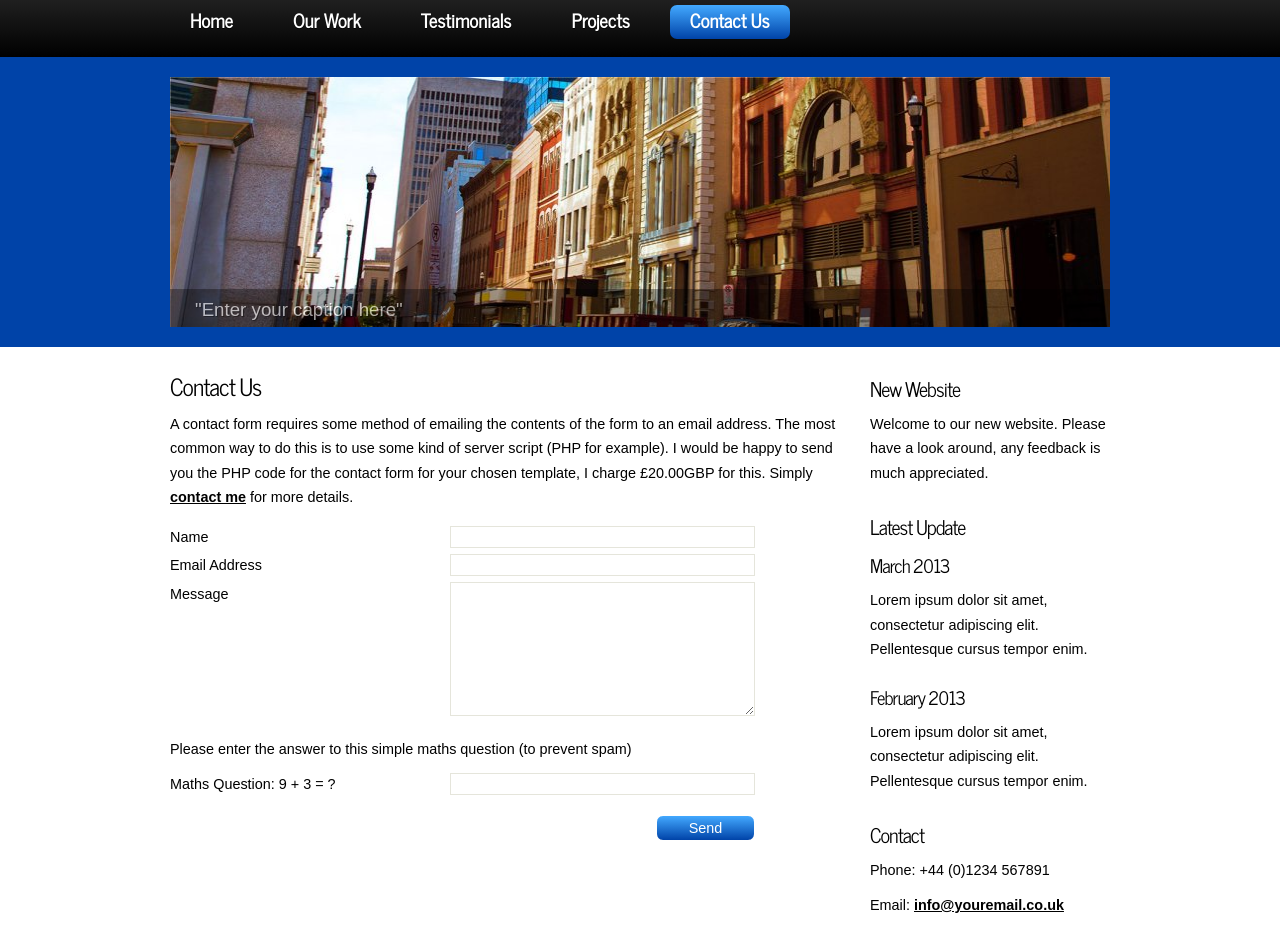
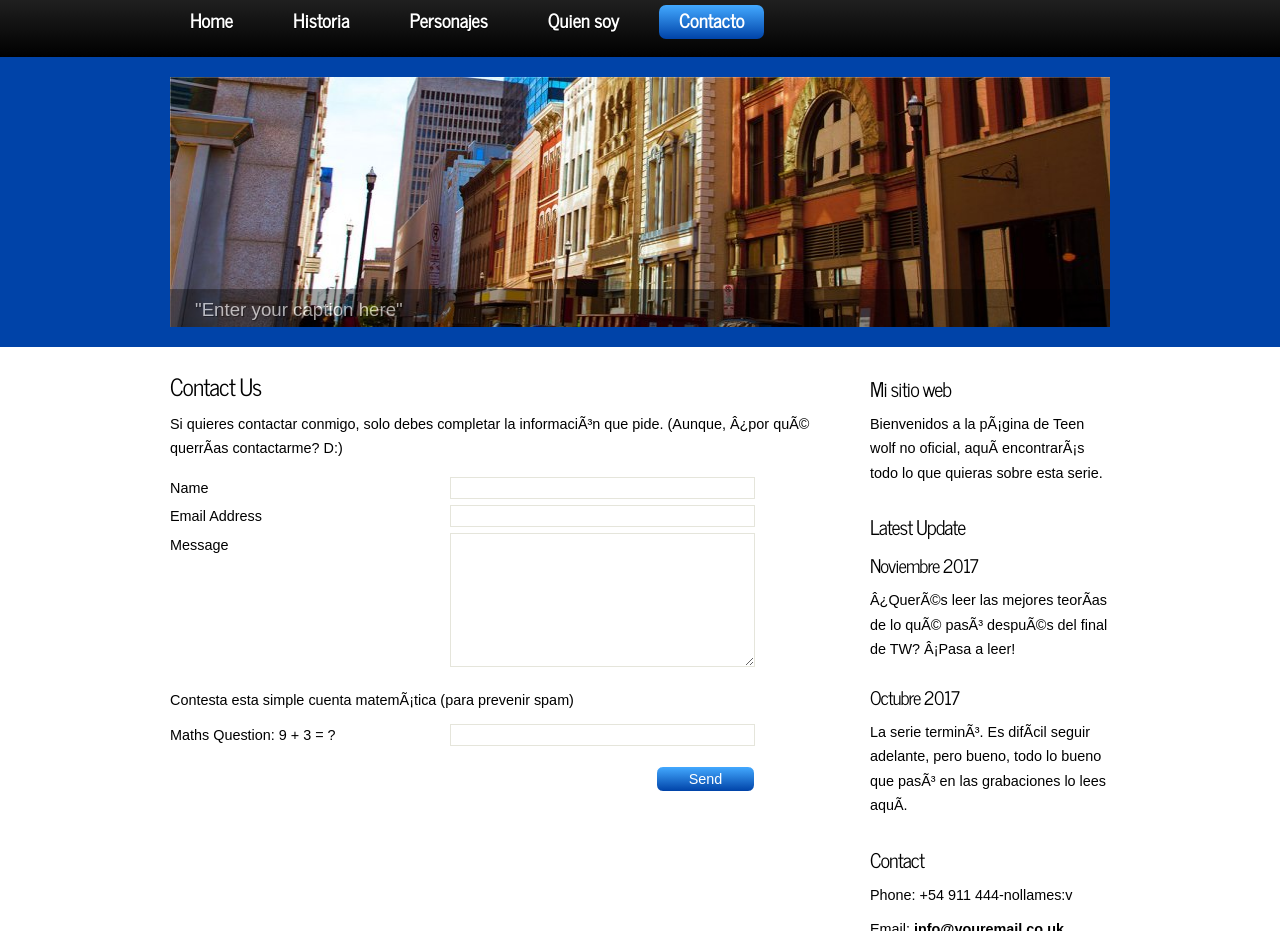
Before and after one commit to Agussantillan/TeenW, a plain HTML site: page contact.html in a window 1280 px wide. Shown: the part 93-1024 px from the top of the page. Drawn offline with Linux system fonts and the light colour scheme.

Commit message:
Update contact.html

```diff
--- a/contact.html
+++ b/contact.html
@@ -2,7 +2,7 @@
 <html>
 
 <head>
-  <title>Free HTML5 Templates</title>
+  <title>Teen Wolf</title>
   <meta name="description" content="website description" />
   <meta name="keywords" content="website keywords, website keywords" />
   <meta http-equiv="content-type" content="text/html; charset=windows-1252" />
@@ -17,17 +17,17 @@
     <header>
 	  <div id="strapline">
 	    <div id="welcome_slogan">
-	      <h3>Welcome To Free HTML5 <span>Streets</span></h3>
+	      <h3>Teen <span> Wolf</span></h3>
 	    </div><!--close welcome_slogan-->
       </div><!--close strapline-->
 	  <nav>
 	    <div id="menubar">
           <ul id="nav">
             <li><a href="index.html">Home</a></li>
-            <li><a href="ourwork.html">Our Work</a></li>
-            <li><a href="testimonials.html">Testimonials</a></li>
-            <li><a href="projects.html">Projects</a></li>
-            <li class="current"><a href="contact.html">Contact Us</a></li>
+            <li><a href="ourwork.html">Historia</a></li>
+            <li><a href="testimonials.html">Personajes</a></li>
+            <li><a href="projects.html">Quien soy</a></li>
+            <li class="current"><a href="contact.html">Contacto</a></li>
           </ul>
         </div><!--close menubar-->
       </nav>
@@ -47,27 +47,27 @@
 	  <div class="sidebar_container">
 		<div class="sidebar">
           <div class="sidebar_item">
-            <h2>New Website</h2>
-            <p>Welcome to our new website. Please have a look around, any feedback is much appreciated.</p>
+            <h2>Mi sitio web</h2>
+            <p>Bienvenidos a la página de Teen wolf no oficial, aquí encontrarás todo lo que quieras sobre esta serie.</p>
           </div><!--close sidebar_item-->
         </div><!--close sidebar-->
 		<div class="sidebar">
           <div class="sidebar_item">
             <h2>Latest Update</h2>
-            <h3>March 2013</h3>
-            <p>Lorem ipsum dolor sit amet, consectetur adipiscing elit. Pellentesque cursus tempor enim.</p>
+            <h3>Noviembre 2017</h3>
+            <p>¿Querés leer las mejores teorías de lo qué pasó después del final de TW? ¡Pasa a leer!</p>
 		  </div><!--close sidebar_item-->
         </div><!--close sidebar-->
 		<div class="sidebar">
           <div class="sidebar_item">
-            <h3>February 2013</h3>
-            <p>Lorem ipsum dolor sit amet, consectetur adipiscing elit. Pellentesque cursus tempor enim.</p>
+            <h3>Octubre 2017</h3>
+            <p>La serie terminó. Es difícil seguir adelante, pero bueno, todo lo bueno que pasó en las grabaciones lo lees aquí.</p>
 		  </div><!--close sidebar_item-->
         </div><!--close sidebar-->
         <div class="sidebar">
           <div class="sidebar_item">
             <h2>Contact</h2>
-            <p>Phone: +44 (0)1234 567891</p>
+            <p>Phone: +54 911 444-nollames:v</p>
             <p>Email: <a href="mailto:info@youremail.co.uk">info@youremail.co.uk</a></p>
           </div><!--close sidebar_item-->
         </div><!--close sidebar-->
@@ -77,11 +77,11 @@
         <div class="content_item">
 		  <div class="form_settings">
             <h2>Contact Us</h2>
-            <p style="padding-bottom: 15px;">A contact form requires some method of emailing the contents of the form to an email address. The most common way to do this is to use some kind of server script (PHP for example). I would be happy to send you the PHP code for the contact form for your chosen template, I charge &pound;20.00GBP for this. Simply <a href="http://www.freehtml5templates.co.uk/contact.php">contact me</a> for more details.</p>
+            <p style="padding-bottom: 15px;">Si quieres contactar conmigo, solo debes completar la información que pide. (Aunque, ¿por qué querrías contactarme? D:)</p>
 			<p><span>Name</span><input class="contact" type="text" name="your_name" value="" /></p>
             <p><span>Email Address</span><input class="contact" type="text" name="your_email" value="" /></p>
 			<p><span>Message</span><textarea class="contact textarea" rows="8" cols="50" name="your_message"></textarea></p>
-            <p style="padding: 10px 0 10px 0;">Please enter the answer to this simple maths question (to prevent spam)</p>
+            <p style="padding: 10px 0 10px 0;">Contesta esta simple cuenta matemática (para prevenir spam)</p>
 			<p><span>Maths Question: 9 + 3 = ?</span><input type="text" name="user_answer" class="contact" /><input type="hidden" name="answer" value="4d76fe9775" /></p>
             <p style="padding-top: 15px"><span>&nbsp;</span><input class="submit" type="submit" name="contact_submitted" value="Send" /></p>
           </div><!--close form_settings-->
@@ -89,7 +89,7 @@
       </div><!--close content-->
 	</div><!--close site_content-->
     <footer>
-	  <a href="index.html">Home</a> | <a href="ourwork.html">Our Work</a> | <a href="testimonials.html">Testimonials</a> | <a href="projects.html">Projects</a> | <a href="contact.html">Contact</a><br/><br/>
+	  <a href="index.html">Home</a> | <a href="ourwork.html">Historia</a> | <a href="testimonials.html">Personajes</a> | <a href="projects.html">Quien Soy</a> | <a href="contact.html">Contacto</a><br/><br/>
 	  <a href="http://fotogrph.com">Images</a> |  <a href="http://www.heartinternet.co.uk/vps/">Virtual Server</a>  | website template by <a href="http://www.freehtml5templates.co.uk">Free HTML5 Templates</a>
     </footer>
   </div><!--close main-->
```
